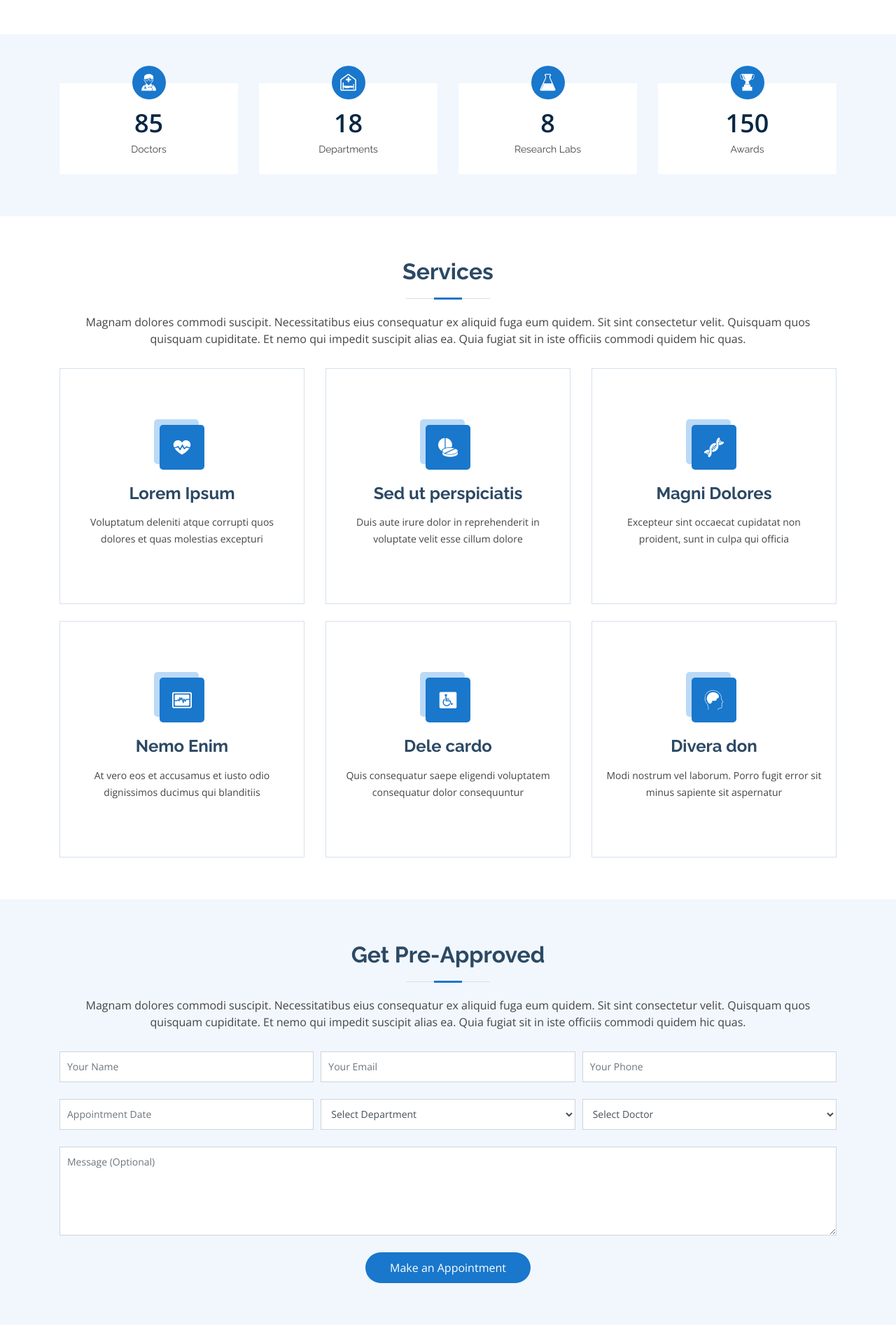
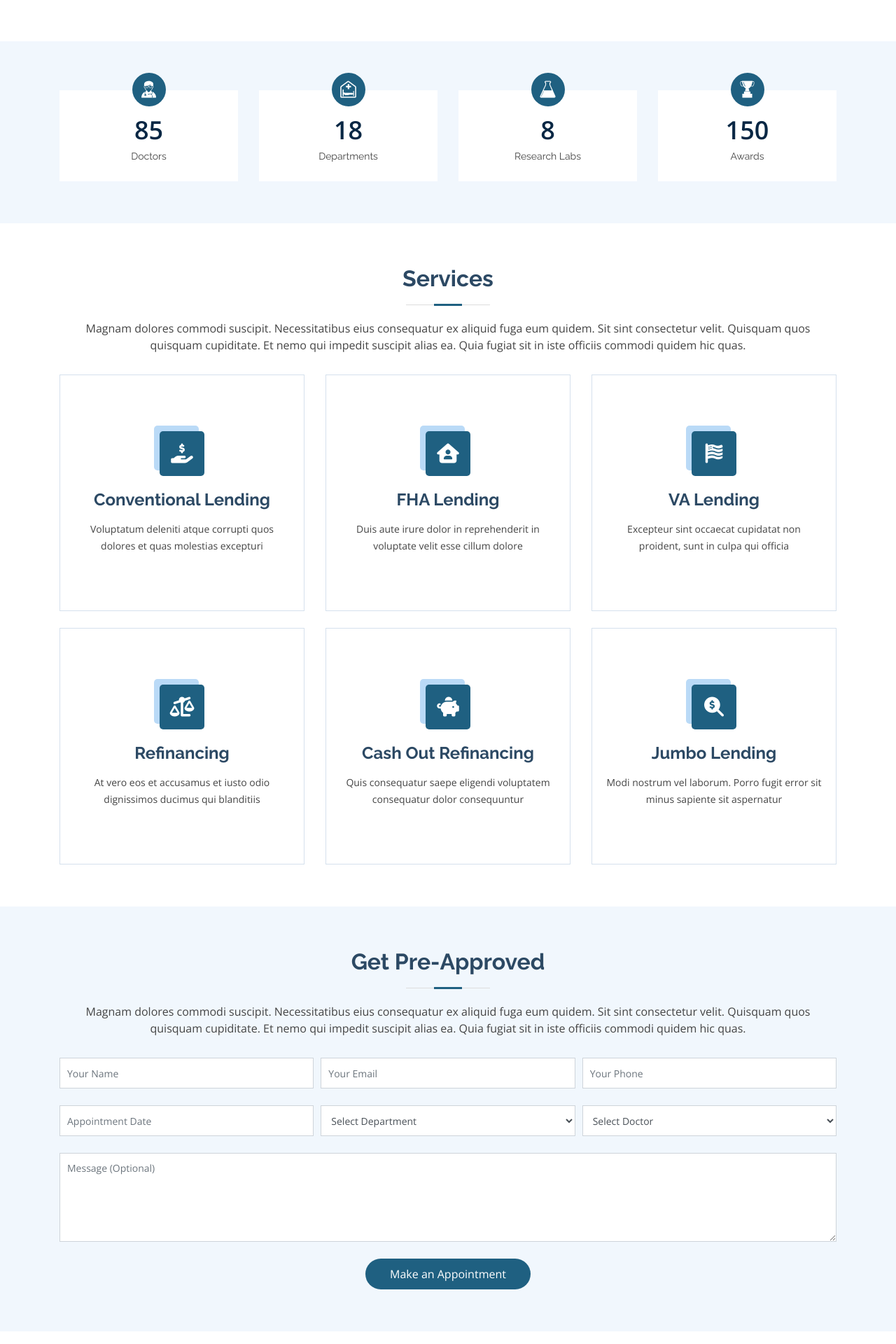
Before and after one commit to jtangir87/lendingcapitalmortgage, a Django app: page / in a window 1280 px wide. Shown: the part 1813-3733 px from the top of the page at 70% size. Run offline with Django 3.2, Linux system fonts and the light colour scheme; some libraries are stand-ins or nearby versions.

```diff
--- a/lendingcapitalmortgage/static/css/style.css
+++ b/lendingcapitalmortgage/static/css/style.css
@@ -572,7 +575,7 @@ section {
   display: block;
   width: 40px;
   height: 3px;
-  background: #1977cc;
+  background: #1f6081;
   bottom: 0;
   left: calc(50% - 20px);
 }
@@ -896,7 +899,7 @@ section {
   left: 50%;
   transform: translateX(-50%);
   font-size: 24px;
-  background: #1977cc;
+  background: #1f6081;
   padding: 12px;
   color: #fff;
   border-radius: 50px;
@@ -930,7 +933,7 @@ section {
   margin: 0 auto;
   width: 64px;
   height: 64px;
-  background: #1977cc;
+  background: #1f6081;
   border-radius: 5px;
   transition: all .3s ease-out 0s;
   display: flex;
@@ -1076,7 +1079,7 @@ section {
 }
 
 .appointment .php-email-form button[type="submit"] {
-  background: #1977cc;
+  background: #1f6081;
   border: 0;
   padding: 10px 35px;
   color: #fff;
--- a/templates/base.html
+++ b/templates/base.html
@@ -5,9 +5,9 @@
 <head>
   <meta charset="utf-8">
   <meta content="width=device-width, initial-scale=1.0" name="viewport">
-
+  <title>
   {% block title %}
-  {% endblock title %}
+  {% endblock title %}</title>
 
   {% block meta_tags %}
   {% endblock meta_tags %}
@@ -24,6 +24,8 @@
   <!-- Vendor CSS Files -->
   <link href="{% static 'vendor/bootstrap/css/bootstrap.min.css' %}" rel="stylesheet">
   <link href="{% static 'vendor/icofont/icofont.min.css' %}" rel="stylesheet">
+  <script src="https://kit.fontawesome.com/c47990e7cb.js" crossorigin="anonymous"></script>
+
   <link href="{% static 'vendor/boxicons/css/boxicons.min.css' %}" rel="stylesheet">
   <link href="{% static 'vendor/venobox/venobox.css' %}" rel="stylesheet">
   <link href="{% static 'vendor/animate.css/animate.min.css' %}" rel="stylesheet">
@@ -98,6 +100,7 @@
 
           <div class="col-lg-3 col-md-6 footer-contact">
             <h3>Lending Capital Mortgage</h3>
+            <p>NMLS# 1558801</p>
             <p>
               12 Penns Trail<br>
               Newtown, PA 18940<br>
@@ -145,7 +148,7 @@
 
       <div class="mr-md-auto text-center text-md-left">
         <div class="copyright">
-          &copy; Copyright <strong><span>Medilab</span></strong>. All Rights Reserved
+          &copy; Copyright <strong><span>Lending Capital Mortgage LLC, NMLS #1558801</span></strong>. All Rights Reserved<br><small><a href="https://www.philadelphiamedialab.com/">Website Design & Development</a> by Philadelphia Media Lab</small>
         </div>
 
       </div>
--- a/templates/pages/home.html
+++ b/templates/pages/home.html
@@ -47,22 +47,22 @@ Lending Capital Mortgage
               <div class="row">
                 <div class="col-xl-4 d-flex align-items-stretch">
                   <div class="icon-box mt-4 mt-xl-0">
-                    <i class="bx bx-receipt"></i>
-                    <h4>Conventional Lending</h4>
+                    <i class="fas fa-home"></i>
+                    <h4>Purchases</h4>
                     <p>Consequuntur sunt aut quasi enim aliquam quae harum pariatur laboris nisi ut aliquip</p>
                   </div>
                 </div>
                 <div class="col-xl-4 d-flex align-items-stretch">
                   <div class="icon-box mt-4 mt-xl-0">
-                    <i class="bx bx-cube-alt"></i>
-                    <h4>FHA Lending</h4>
+                    <i class="fas fa-chart-pie"></i>
+                    <h4>Refinancing</h4>
                     <p>Excepteur sint occaecat cupidatat non proident, sunt in culpa qui officia deserunt</p>
                   </div>
                 </div>
                 <div class="col-xl-4 d-flex align-items-stretch">
                   <div class="icon-box mt-4 mt-xl-0">
-                    <i class="bx bx-images"></i>
-                    <h4>VA Lending</h4>
+                    <i class="fas fa-percent"></i>
+                    <h4>Lowest Rates</h4>
                     <p>Aut suscipit aut cum nemo deleniti aut omnis. Doloribus ut maiores omnis facere</p>
                   </div>
                 </div>
@@ -84,24 +84,24 @@ Lending Capital Mortgage
           </div>
 
           <div class="col-xl-7 col-lg-6 icon-boxes d-flex flex-column align-items-stretch justify-content-center py-5 px-lg-5">
-            <h3></h3>
+            <h3>About Us</h3>
             <p>Esse voluptas cumque vel exercitationem. Reiciendis est hic accusamus. Non ipsam et sed minima temporibus laudantium. Soluta voluptate sed facere corporis dolores excepturi. Libero laboriosam sint et id nulla tenetur. Suscipit aut voluptate.</p>
 
             <div class="icon-box">
-              <div class="icon"><i class="bx bx-fingerprint"></i></div>
-              <h4 class="title"><a href="">Lorem Ipsum</a></h4>
+              <div class="icon"><i class="far fa-handshake"></i></div>
+              <h4 class="title"><a href="">Customer Service</a></h4>
               <p class="description">Voluptatum deleniti atque corrupti quos dolores et quas molestias excepturi sint occaecati cupiditate non provident</p>
             </div>
 
             <div class="icon-box">
-              <div class="icon"><i class="bx bx-gift"></i></div>
-              <h4 class="title"><a href="">Nemo Enim</a></h4>
+              <div class="icon"><i class="fas fa-users"></i></div>
+              <h4 class="title"><a href="">Experience</a></h4>
               <p class="description">At vero eos et accusamus et iusto odio dignissimos ducimus qui blanditiis praesentium voluptatum deleniti atque</p>
             </div>
 
             <div class="icon-box">
-              <div class="icon"><i class="bx bx-atom"></i></div>
-              <h4 class="title"><a href="">Dine Pad</a></h4>
+              <div class="icon"><i class="fas fa-graduation-cap"></i></div>
+              <h4 class="title"><a href="">Continued Education</a></h4>
               <p class="description">Explicabo est voluptatum asperiores consequatur magnam. Et veritatis odit. Sunt aut deserunt minus aut eligendi omnis</p>
             </div>
 
@@ -166,48 +166,48 @@ Lending Capital Mortgage
         <div class="row">
           <div class="col-lg-4 col-md-6 d-flex align-items-stretch">
             <div class="icon-box">
-              <div class="icon"><i class="icofont-heart-beat"></i></div>
-              <h4><a href="">Lorem Ipsum</a></h4>
+              <div class="icon"><i class="fas fa-hand-holding-usd"></i></div>
+              <h4><a href="">Conventional Lending</a></h4>
               <p>Voluptatum deleniti atque corrupti quos dolores et quas molestias excepturi</p>
             </div>
           </div>
 
           <div class="col-lg-4 col-md-6 d-flex align-items-stretch mt-4 mt-md-0">
             <div class="icon-box">
-              <div class="icon"><i class="icofont-drug"></i></div>
-              <h4><a href="">Sed ut perspiciatis</a></h4>
+              <div class="icon"><i class="fas fa-house-user"></i></div>
+              <h4><a href="">FHA Lending</a></h4>
               <p>Duis aute irure dolor in reprehenderit in voluptate velit esse cillum dolore</p>
             </div>
           </div>
 
           <div class="col-lg-4 col-md-6 d-flex align-items-stretch mt-4 mt-lg-0">
             <div class="icon-box">
-              <div class="icon"><i class="icofont-dna-alt-2"></i></div>
-              <h4><a href="">Magni Dolores</a></h4>
+              <div class="icon"><i class="fas fa-flag-usa"></i></div>
+              <h4><a href="">VA Lending</a></h4>
               <p>Excepteur sint occaecat cupidatat non proident, sunt in culpa qui officia</p>
             </div>
           </div>
 
           <div class="col-lg-4 col-md-6 d-flex align-items-stretch mt-4">
             <div class="icon-box">
-              <div class="icon"><i class="icofont-heartbeat"></i></div>
-              <h4><a href="">Nemo Enim</a></h4>
+              <div class="icon"><i class="fas fa-balance-scale-left"></i></div>
+              <h4><a href="">Refinancing</a></h4>
               <p>At vero eos et accusamus et iusto odio dignissimos ducimus qui blanditiis</p>
             </div>
           </div>
 
           <div class="col-lg-4 col-md-6 d-flex align-items-stretch mt-4">
             <div class="icon-box">
-              <div class="icon"><i class="icofont-disabled"></i></div>
-              <h4><a href="">Dele cardo</a></h4>
+              <div class="icon"><i class="fas fa-piggy-bank"></i></div>
+              <h4><a href="">Cash Out Refinancing</a></h4>
               <p>Quis consequatur saepe eligendi voluptatem consequatur dolor consequuntur</p>
             </div>
           </div>
 
           <div class="col-lg-4 col-md-6 d-flex align-items-stretch mt-4">
             <div class="icon-box">
-              <div class="icon"><i class="icofont-autism"></i></div>
-              <h4><a href="">Divera don</a></h4>
+              <div class="icon"><i class="fas fa-search-dollar"></i></div>
+              <h4><a href="">Jumbo Lending</a></h4>
               <p>Modi nostrum vel laborum. Porro fugit error sit minus sapiente sit aspernatur</p>
             </div>
           </div>
@@ -286,7 +286,7 @@ Lending Capital Mortgage
       <div class="container">
 
         <div class="section-title">
-          <h2>Departments</h2>
+          <h2>Our Lending Process</h2>
           <p>Magnam dolores commodi suscipit. Necessitatibus eius consequatur ex aliquid fuga eum quidem. Sit sint consectetur velit. Quisquam quos quisquam cupiditate. Et nemo qui impedit suscipit alias ea. Quia fugiat sit in iste officiis commodi quidem hic quas.</p>
         </div>
 
@@ -327,7 +327,7 @@ Lending Capital Mortgage
               <div class="tab-pane" id="tab-2">
                 <div class="row">
                   <div class="col-lg-8 details order-2 order-lg-1">
-                    <h3>Et blanditiis nemo veritatis excepturi</h3>
+                    <h3>Application</h3>
                     <p class="font-italic">Qui laudantium consequatur laborum sit qui ad sapiente dila parde sonata raqer a videna mareta paulona marka</p>
                     <p>Ea ipsum voluptatem consequatur quis est. Illum error ullam omnis quia et reiciendis sunt sunt est. Non aliquid repellendus itaque accusamus eius et velit ipsa voluptates. Optio nesciunt eaque beatae accusamus lerode pakto madirna desera vafle de nideran pal</p>
                   </div>
@@ -351,7 +351,7 @@ Lending Capital Mortgage
               <div class="tab-pane" id="tab-4">
                 <div class="row">
                   <div class="col-lg-8 details order-2 order-lg-1">
-                    <h3>Fuga dolores inventore laboriosam ut est accusamus laboriosam dolore</h3>
+                    <h3>Approval</h3>
                     <p class="font-italic">Totam aperiam accusamus. Repellat consequuntur iure voluptas iure porro quis delectus</p>
                     <p>Eaque consequuntur consequuntur libero expedita in voluptas. Nostrum ipsam necessitatibus aliquam fugiat debitis quis velit. Eum ex maxime error in consequatur corporis atque. Eligendi asperiores sed qui veritatis aperiam quia a laborum inventore</p>
                   </div>
@@ -378,6 +378,18 @@ Lending Capital Mortgage
 
       </div>
     </section><!-- End Departments Section -->
+
+    <!-- ======= Counts Section ======= -->
+    <section id="mortgage-calc" class="mortgage-calc section-bg">
+      <div class="container">
+
+        <div><p align="center"><img src="https://www.mortgagecalculator.org/images/mortgage-calculator-logo.png" width="589" height="57" alt="MortgageCalculator.org" border="0" style="max-width: 100%;" target="_blank"></p> <iframe src="https://www.mortgagecalculator.org/webmasters/?downpayment=50000&homevalue=300000&loanammount=250000&interestrate=4&loanterm=30&propertytax=2400&pmi=1&homeinsurance=1000&monthlyhoa=0" style="width: 100%; height: 1200px; border: 0;"></iframe>
+        </div>
+
+      </div>
+    </section><!-- End Counts Section -->
+
+
 
     <!-- ======= Doctors Section ======= -->
     <section id="doctors" class="doctors">
```
Also changed, not shown: other parts of lendingcapitalmortgage/static/css/style.css (+45 -42 lines), other parts of templates/pages/home.html (+15 -16 lines).
